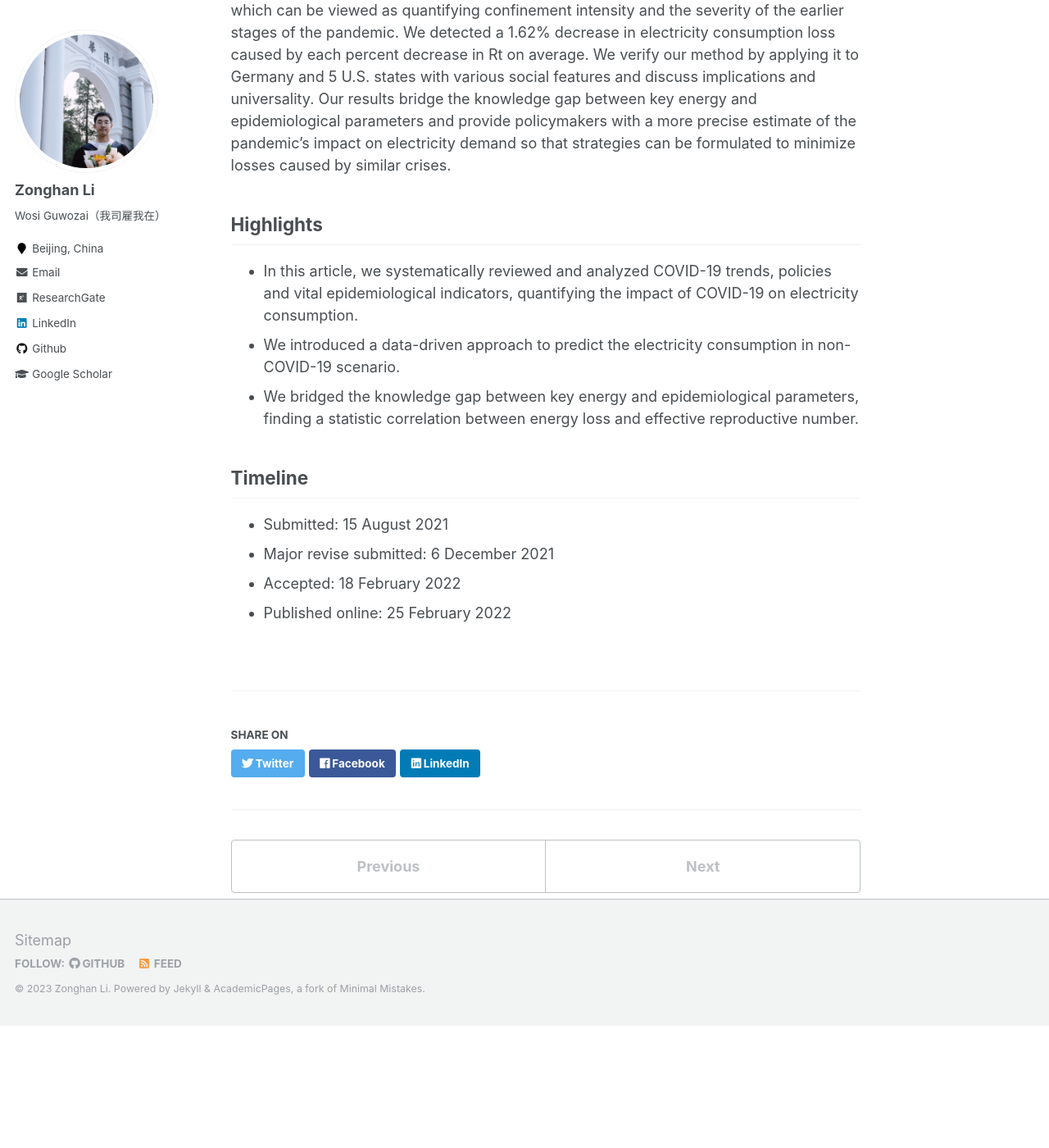
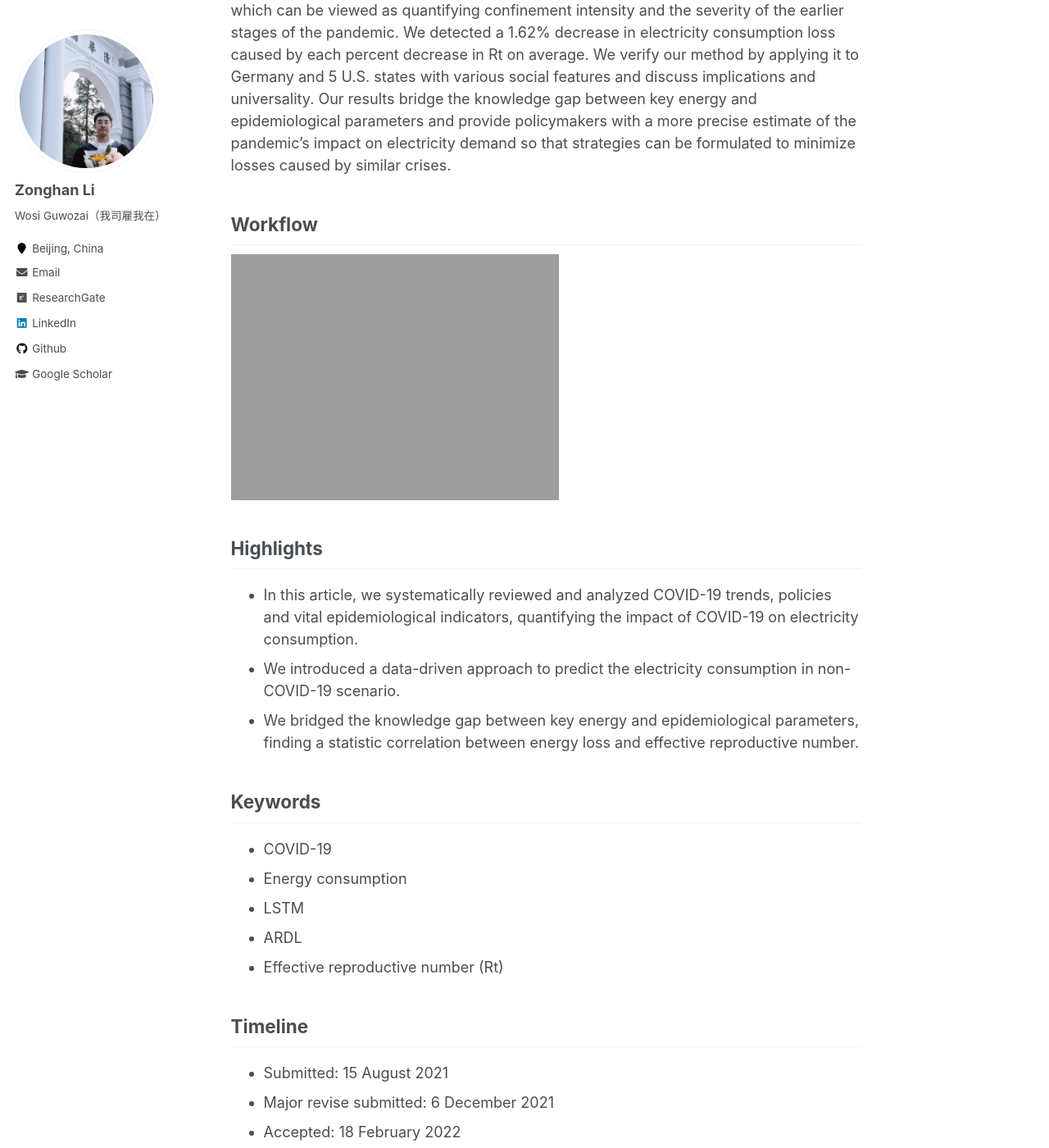
Before and after one commit to lzh3278/lzh.github.io, a Jekyll site: the page built from _publications/ijepes2022.md, in a window 1280 px wide and 1400 px high, scrolled down 741 px. Shown: the whole window at 82% size. Built offline with Jekyll 4.4.1, drawn with Linux system fonts in a browser that asks for light colours; before the commit the page ends 1992 px from its top, so only the background shows below that.

Commit message:
Update ijepes2022.md

```diff
--- a/_publications/ijepes2022.md
+++ b/_publications/ijepes2022.md
@@ -13,11 +13,24 @@ Abstract
 ------
 In addition to the tremendous loss of life due to coronavirus disease 2019 (COVID-19), the pandemic created challenges for the energy system, as strict confinement measures such as lockdown and social distancing compelled by governments worldwide resulted in a significant reduction in energy demand. In this study, a novel, quantitative and uncomplex method for estimating the energy consumption loss due to the pandemic, which was derived from epidemiological data in the beginning stages, is provided; the method bonds a data-driven prediction (LSTM network) of energy consumption due to COVID-19 to an econometric model (ARDL) so that the long- and short-term impact can be synthesized with adequate statistical validation. The results show that energy loss is statistically correlated with the time-changing effective reproductive number (Rt) of the disease, which can be viewed as quantifying confinement intensity and the severity of the earlier stages of the pandemic. We detected a 1.62% decrease in electricity consumption loss caused by each percent decrease in Rt on average. We verify our method by applying it to Germany and 5 U.S. states with various social features and discuss implications and universality. Our results bridge the knowledge gap between key energy and epidemiological parameters and provide policymakers with a more precise estimate of the pandemic’s impact on electricity demand so that strategies can be formulated to minimize losses caused by similar crises.
 
+Workflow
+-----
+![Workflow of JEPE2022](http://lzh3278.github.io/files/ijepes2022.jpg)
+
+
 Highlights
 ------
 * In this article, we systematically reviewed and analyzed COVID-19 trends, policies and vital epidemiological indicators, quantifying the impact of COVID-19 on electricity consumption.
 * We introduced a data-driven approach to predict the electricity consumption in non-COVID-19 scenario.
 * We bridged the knowledge gap between key energy and epidemiological parameters, finding a statistic correlation between energy loss and effective reproductive number.
+
+Keywords
+-----
+* COVID-19
+* Energy consumption
+* LSTM
+* ARDL
+* Effective reproductive number (Rt)
 
 Timeline
 ------
```
